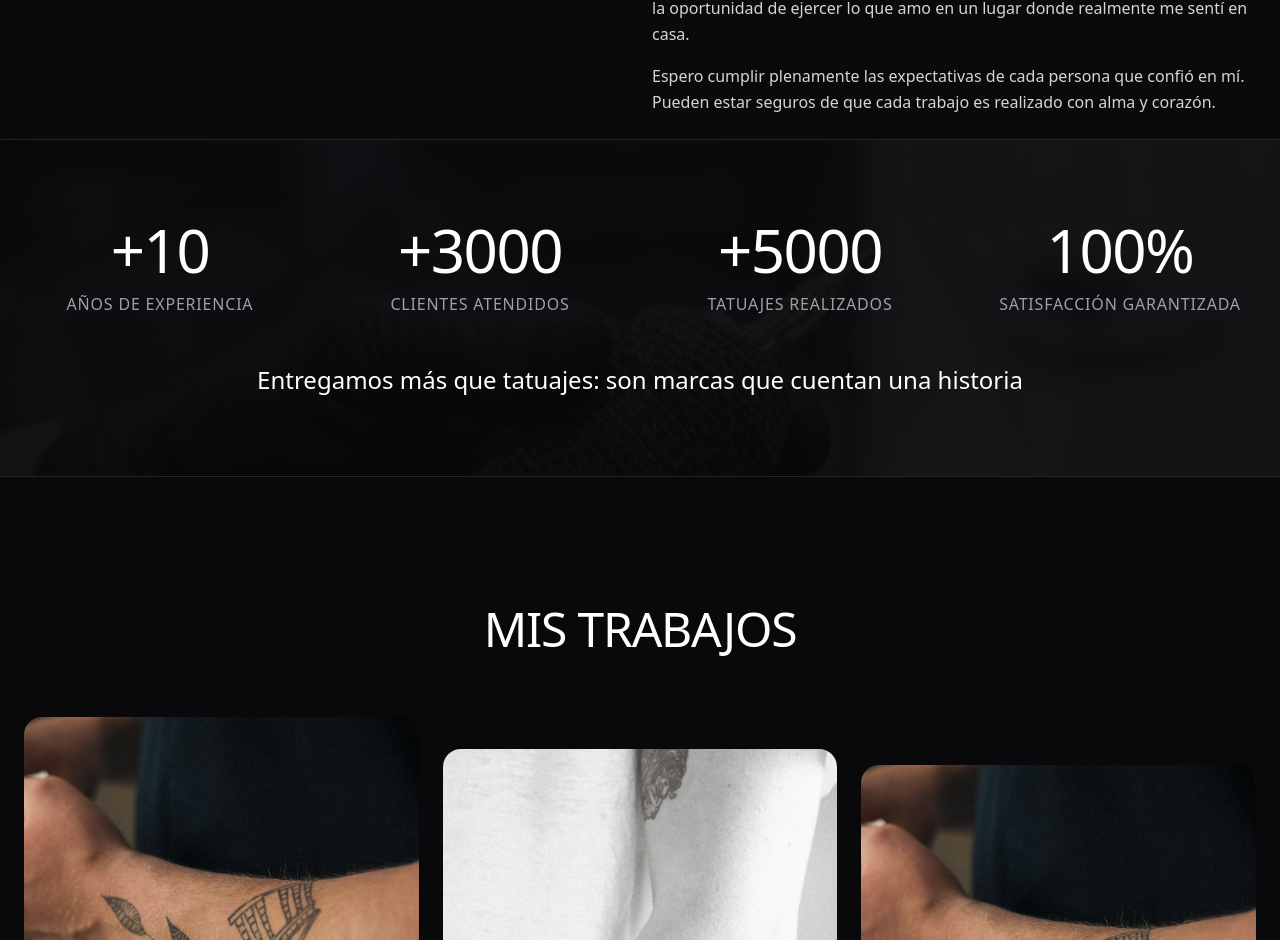
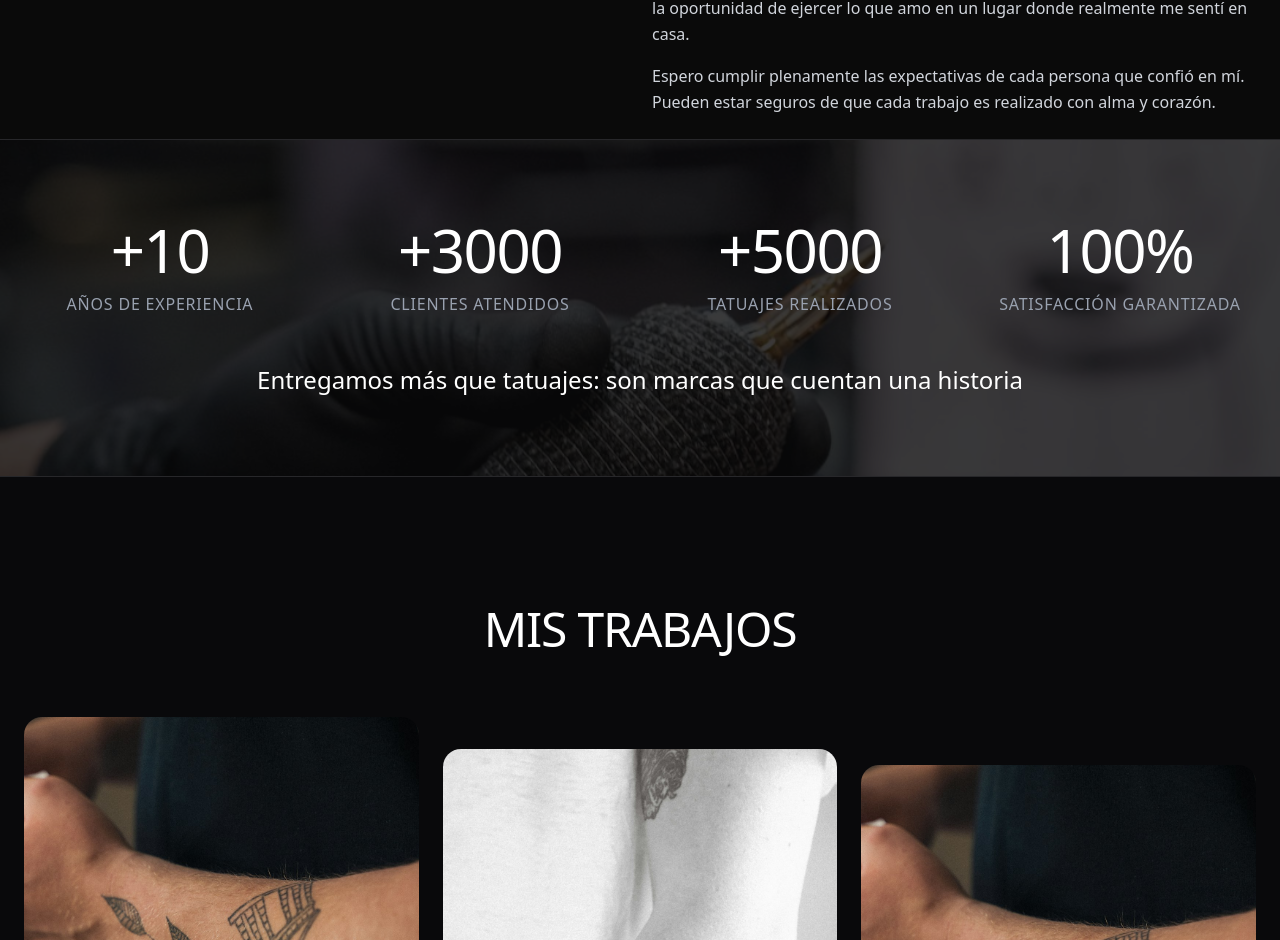
Before and after one commit to wendryuslima/lucas-tatto, a Next.js app: page / in a window 1280 px wide. Shown: the part 2595-3535 px from the top of the page. Built offline with nearby package versions, Linux system fonts and the light colour scheme.

Commit message:
refactor: change opacity image statisctic

```diff
--- a/app/_components/statistic.tsx
+++ b/app/_components/statistic.tsx
@@ -18,7 +18,7 @@ const Stats = () => {
           alt=""
           fill
           sizes="100vw"
-          className="object-cover opacity-5"
+          className="object-cover opacity-20"
         />
       </div>
 
```
